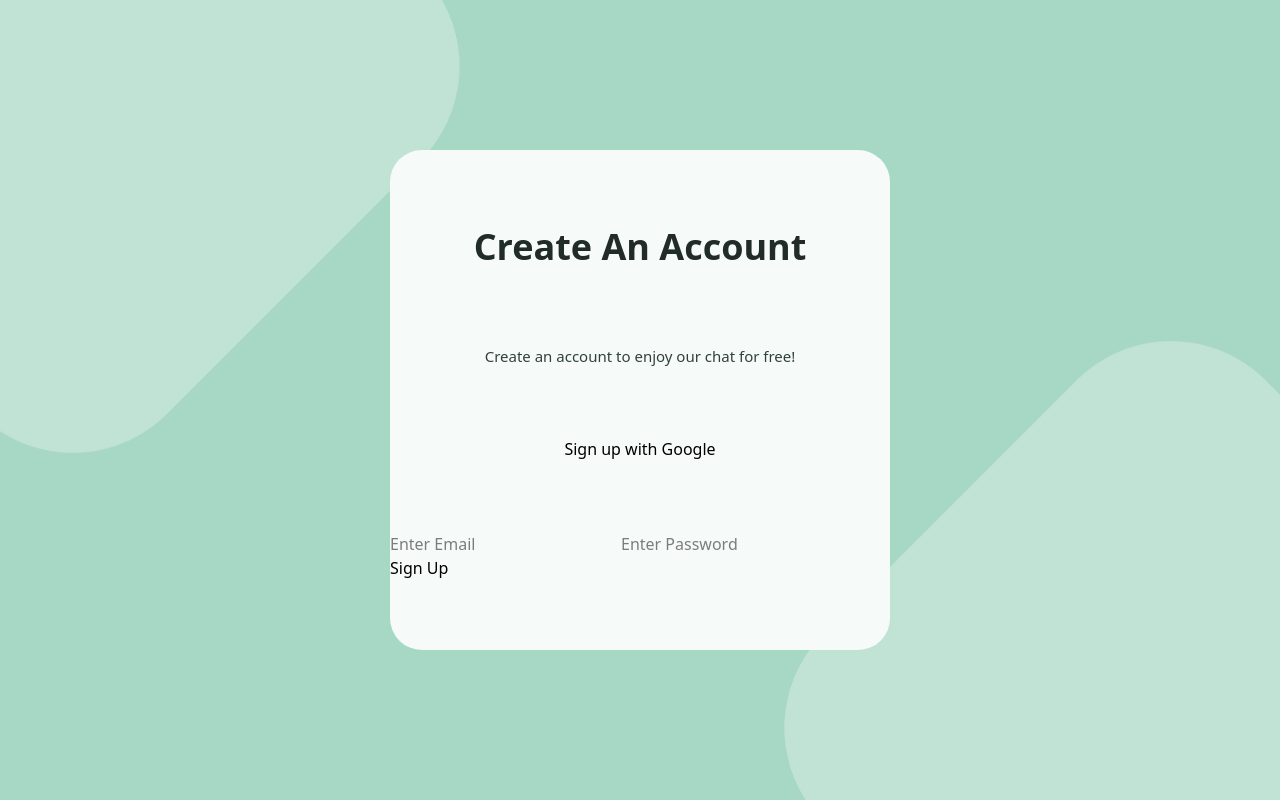
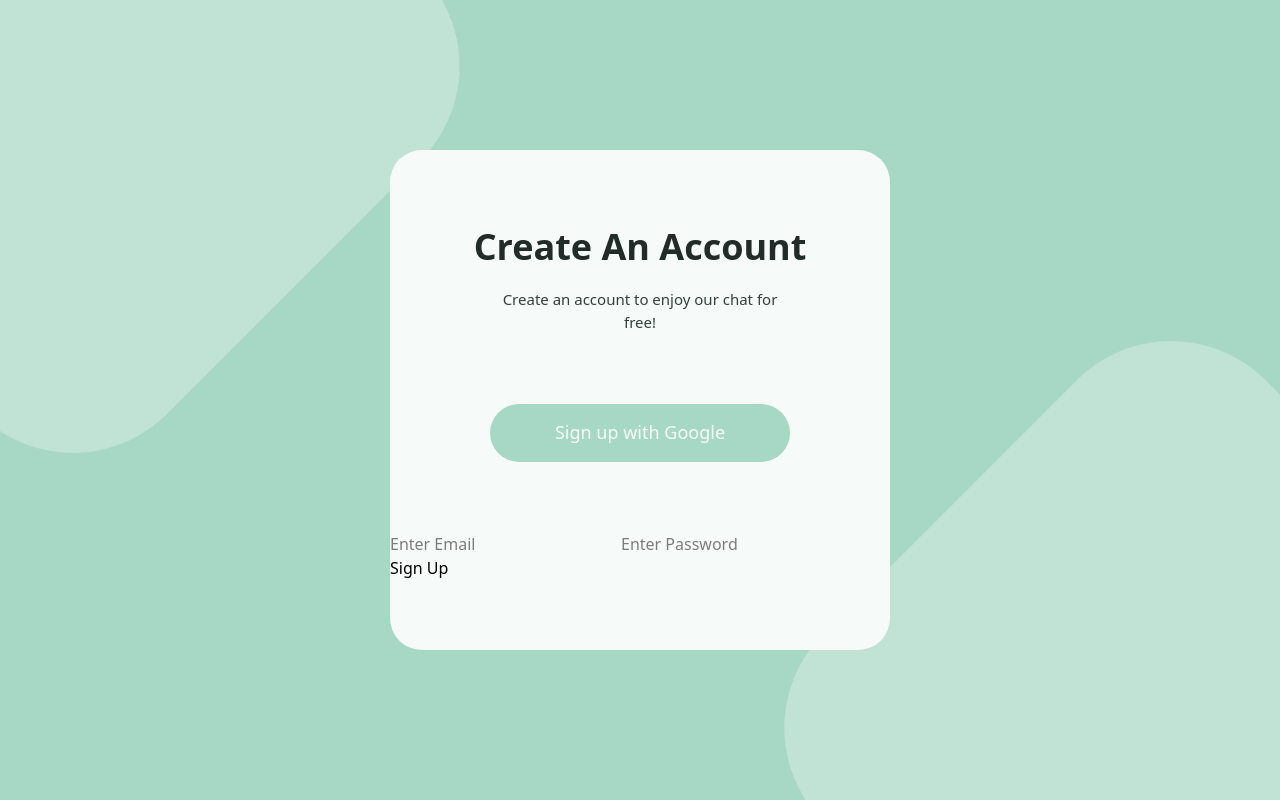
Before and after one commit to ArmenSyan/Chat-App, a React (Vite) app: page /Sign-up in a window 1280 px wide. Built offline with nearby package versions, Linux system fonts and the light colour scheme; no server answers.

Commit message:
Styled Google auth button

```diff
--- a/src/Components/Sign-up/SignUp.tsx
+++ b/src/Components/Sign-up/SignUp.tsx
@@ -8,8 +8,10 @@ function SignUp() {
     return (
         <div className="bg-[url(/image.png)] w-full h-screen bg-cover bg-center bg-no-repeat flex justify-evenly items-center">
             <div className="w-[500px] h-[500px] bg-formBg rounded-[32px] flex flex-col justify-evenly items-center">
+                <div className="flex flex-col items-center gap-y-3.5 text-center">
                 <h1 className="text-h1 text-[36px] font-semibold">Create An Account</h1>
-                <p className="text-p text-[15px] font-medium">Create an account to enjoy our chat for free!</p>
+                <p className="text-p text-[15px] font-medium w-[300px]">Create an account to enjoy our chat for free!</p>
+                </div>
                 <WithGoogle />
                 <WithEmail />
 
--- a/src/Components/Sign-up/WithGoogle.tsx
+++ b/src/Components/Sign-up/WithGoogle.tsx
@@ -12,7 +12,8 @@ function WithGoogle() {
     };
     return (
         <div>
-            <button onClick={signInWithGoogle}>Sign up with Google</button>
+            <button onClick={signInWithGoogle}
+            className="w-[300px] h-[58px] bg-bg rounded-[30px] text-formBg font-medium text-[18px] hover:cursor-pointer">Sign up with Google</button>
 
         </div>
     )
```
